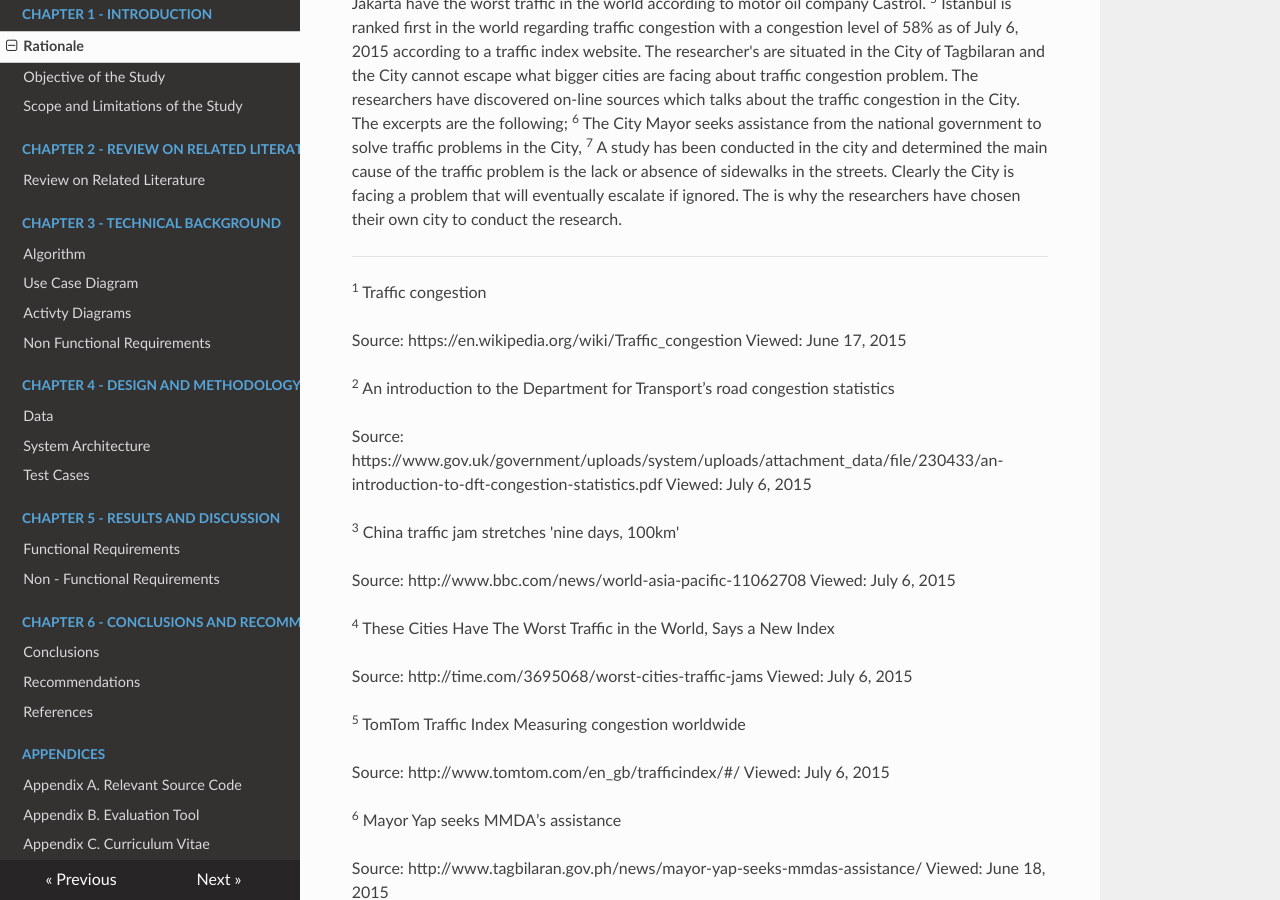
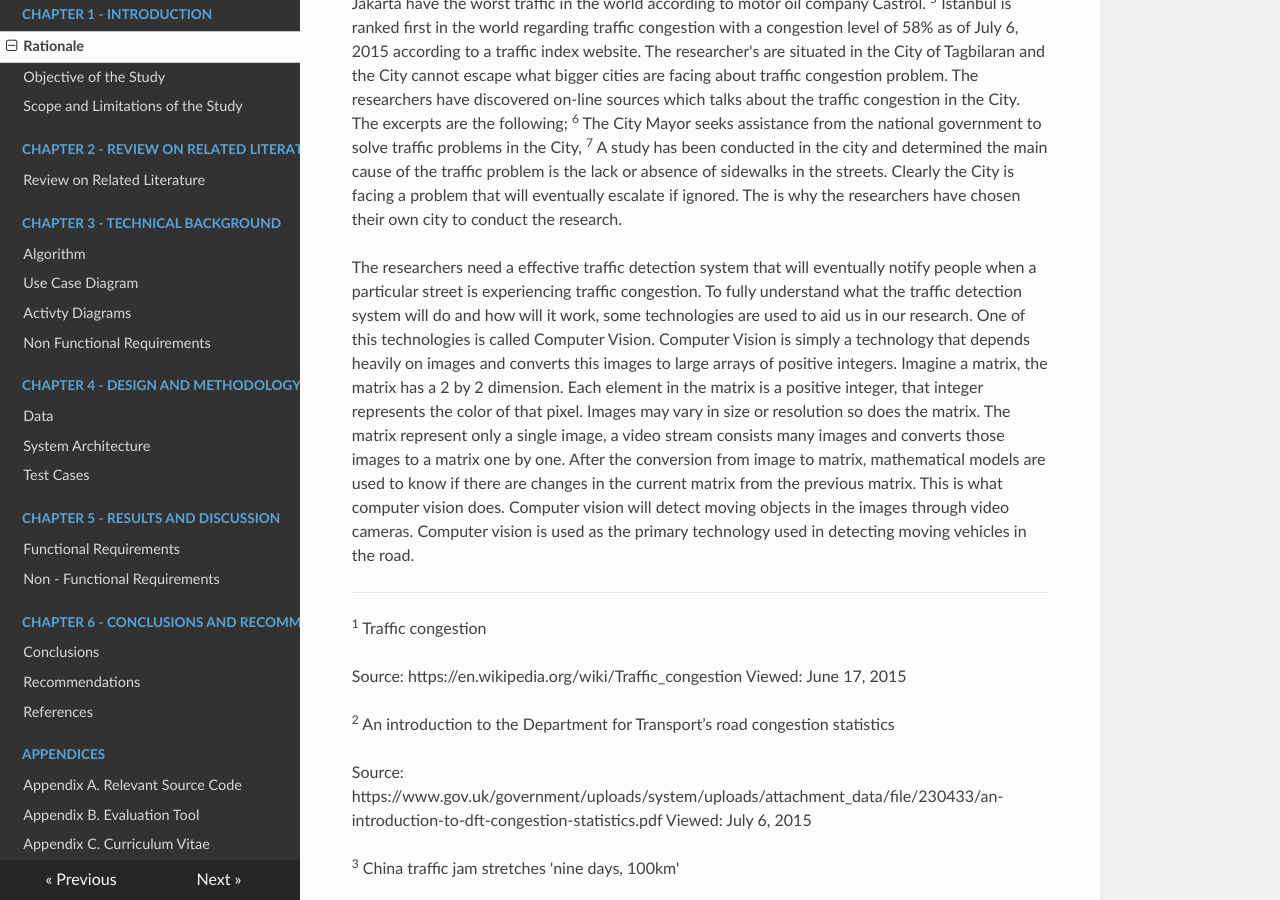
Before and after one commit to mikhailejohnapale/argomada-fuzz-track-doc, an MkDocs documentation site: the page built from docs/chapter1/rationale.md, in a window 1280 px wide and 900 px high, scrolled down 528 px. Built offline with MkDocs 1.6.1, drawn with Linux system fonts in a browser that asks for light colours; nearby versions of some CDN libraries; old or Windows-style settings are respelled for this version of MkDocs.

Commit message:
computer vision as one of the technologies used

```diff
--- a/docs/chapter1/rationale.md
+++ b/docs/chapter1/rationale.md
@@ -30,6 +30,20 @@ and determined the main cause of the traffic problem is the lack or absence of s
 in the streets. Clearly the City is facing a problem that will eventually escalate if ignored.
 The is why the researchers have chosen their own city to conduct the research.
 
+The researchers need a effective traffic detection system that will eventually notify people
+when a particular street is experiencing traffic congestion. To fully understand what the traffic
+detection system will do and how will it work, some technologies are used to aid us in our
+research. One of this technologies is called Computer Vision. Computer Vision is simply a
+technology that depends heavily on images and converts this images to large arrays of positive integers.
+Imagine a matrix, the matrix has a 2 by 2 dimension. Each element in the matrix is a positive integer,
+that integer represents the color of that pixel. Images may vary in size or resolution so does the
+matrix. The matrix represent only a single image, a video stream consists many images and converts
+those images to a matrix one by one. After the conversion from image to matrix, mathematical models
+are used to know if there are changes in the current matrix from the previous matrix. This is what
+computer vision does. Computer vision will detect moving objects in the images through video cameras.
+Computer vision is used as the primary technology used in detecting moving vehicles in the road.
+
+
 ---
 
 <sup>1</sup> Traffic congestion
```
